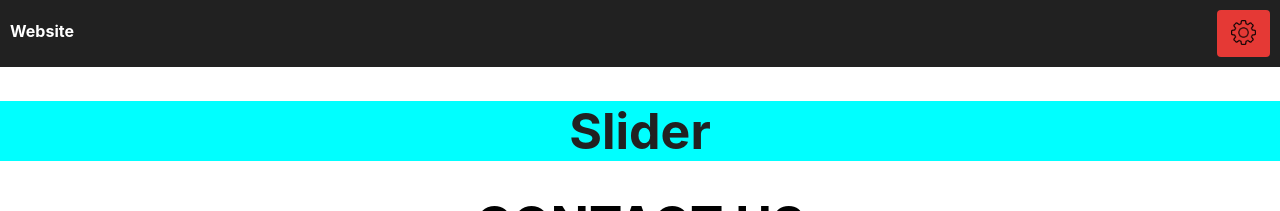
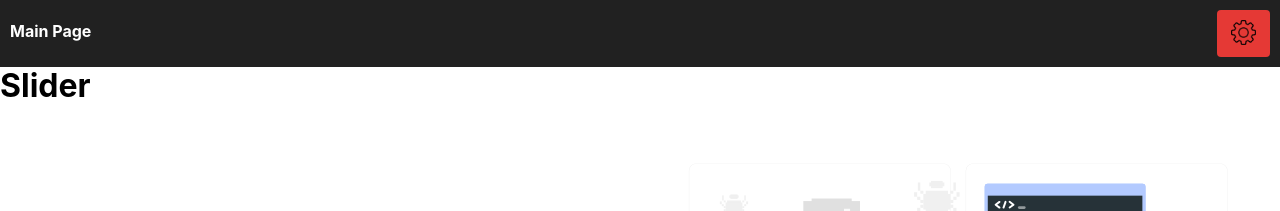
Before and after one commit to PiotrChoinski/coffee-shop-reactjs, a React (Create React App) app: page / in a window 1280 px wide. Shown: the top 211 px of the page. Built offline with nearby package versions, Linux system fonts and the light colour scheme; the HTML template or start-up script is replaced by a standard one.

Commit message:
added second color for inputs
slider on the way

```diff
--- a/src/App.scss
+++ b/src/App.scss
@@ -3,7 +3,6 @@
 .container {
     padding: 10px 20px;
 }
-
 .btn {
     padding: 8px 14px;
     border: none;
--- a/src/assets/Colors.scss
+++ b/src/assets/Colors.scss
@@ -6,7 +6,7 @@ $BtnAdminHover: #c62828;
 $BtnContactHover: #f3f3f3c5;
 $DarkThemeBgd: rgb(41, 41, 41);
 $DefaultTheme: rgb(0, 116, 224);
-$RedTheme: red;
-$GreenTheme: lime;
-$PurpleTheme: purple;
+$RedTheme: rgb(177, 55, 55);
+$GreenTheme: rgb(102, 218, 102);
+$PurpleTheme: rgb(134, 35, 134);
 $OrangeTheme: orange;
--- a/src/components/header/Header.js
+++ b/src/components/header/Header.js
@@ -2,7 +2,7 @@ import './Header.scss';
 import { Link } from 'react-router-dom';
 
 const Header = (props) => {
-    const isAdmin = (props.title).toUpperCase() === 'ADMIN';
+    const isAdmin = (props.title).toUpperCase() === 'ADMIN PANEL';
 
 
     return (
--- a/src/components/slider/Slider.js
+++ b/src/components/slider/Slider.js
@@ -9,7 +9,12 @@ const Slider = (props) => {
     return (
         <>
             { sliderState && <div className='slider-container'>
-                <h1>{sliderText}</h1>
+                <div className='text'>
+                    <h1>{sliderText}</h1>
+                </div>
+                <div className='image'>
+                    <img src='coding.svg' alt='coding' />
+                </div>
             </div>}
         </>
     )
--- a/src/components/slider/Slider.scss
+++ b/src/components/slider/Slider.scss
@@ -1,10 +1,36 @@
 @import './../../assets/Colors.scss';
 
 .slider-container {
-    h1 {
-        text-align: center;
-        color: $LightBlack;
-        font-size: 50px;
-        background-color: aqua;
+    margin-top: 0px;
+    width: 100%;
+    height: 80vh;
+    position: relative;
+    top: -22px;
+    display: flex;
+    flex-direction: row;
+
+    .image {
+        width: 50%;
+        height: 90%;
+        background-size: cover;
+        background-position: center;
+        background-repeat: no-repeat;
+        position: absolute;
+        top: 0;
+        left: 0;
+        z-index: -1;
+        position: relative;
+        float: right;
+        right: 50px;
+        top: 80px;
+
+        & img {
+            width: 100%;
+            height: 100%;
+            object-fit: cover;
+        }
+    }
+    .text {
+        width: 50%;
     }
 }
--- a/src/views/admin/Admin.js
+++ b/src/views/admin/Admin.js
@@ -6,7 +6,7 @@ import Panel from '../../components/panel';
 const Admin = () => {
     return (
         <div>
-            <Header title={'Admin'}/>
+            <Header title={'Admin Panel'}/>
             <Panel />
             <Footer />
         </div>
--- a/src/views/website/Website.js
+++ b/src/views/website/Website.js
@@ -6,7 +6,7 @@ import Slider from '../../components/slider';
 const Website = () => {
     return (
         <div>
-            <Header title={'Website'}/>
+            <Header title={'Main Page'}/>
             <Slider />
             <Contact />
             <Footer />
```
Also changed, not shown: src/components/panel/Panel.js (+4 -6 lines), src/components/panel/Panel.scss (+24 -0 lines), public/coding.svg (added).
